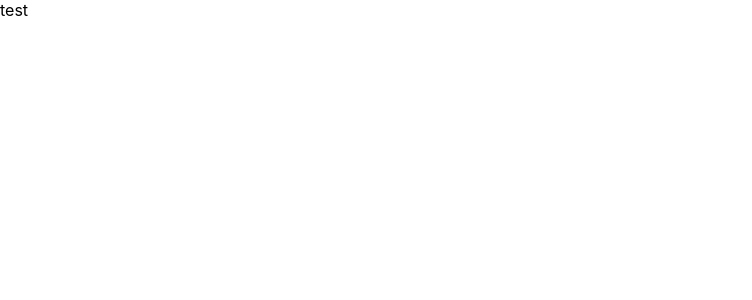
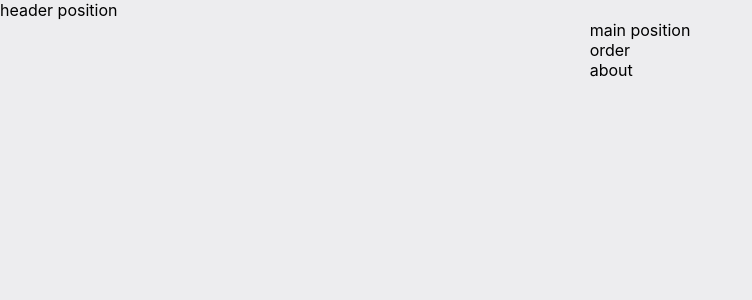
Before and after one commit to minji0345/your-own-light, a React (Create React App) app: page / in a window 1280 px wide. Shown: the top 300 px of the page, without its empty margins (0-752 px from the left). Built offline with nearby package versions, Linux system fonts and the light colour scheme.

Commit message:
anyway start..

```diff
--- a/src/App.js
+++ b/src/App.js
@@ -4,11 +4,9 @@ import Main from './components/Main';
 
 function App() {
   return (
-    <div>
       <Main>
-        안녕
+
       </Main>
-    </div>
   );
 }
 
--- /dev/null
+++ b/src/components/Main.css
@@ -0,0 +1,12 @@
+.main {
+	width: 100vw;
+	height: 100vh;
+	display: flex;
+	flex-direction: column;
+	background-color: #ededef;
+	align-items: center;
+}
+
+.header {
+	width: 100vw;
+}
--- a/src/components/Main.js
+++ b/src/components/Main.js
@@ -1,12 +1,24 @@
 import React from 'react';
+import './Main.css';
 
 
 const Main = () => {
 
 
     return (
-        <div>
-          test
+        <div className="main">
+            <div className="header">
+                header position
+            </div>
+            <div className="main-context">
+                main position
+                    <div className="main-order">
+                        order
+                    </div>
+                    <div className="main-about">
+                        about
+                    </div>
+            </div>
         </div>
     );
 };
```
Also changed, not shown: src/components/About.js (added), src/components/Order.js (added).
